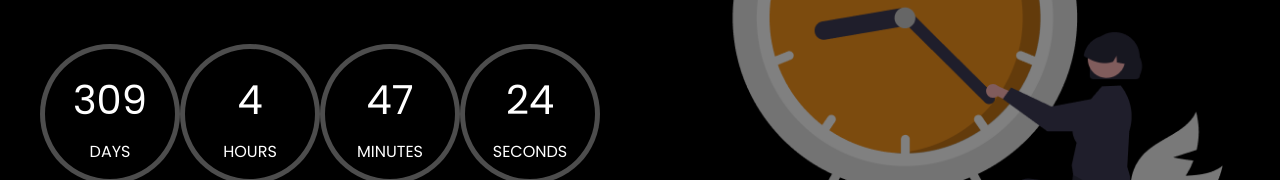
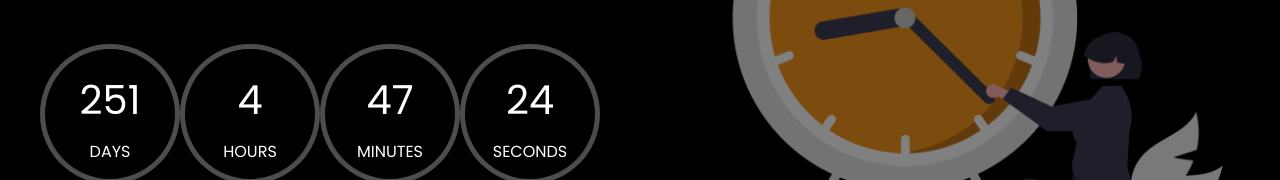
Before and after one commit to goeatit/eatit_coming_soon, a React (Create React App) app: page / in a window 1280 px wide. Shown: the part 296-476 px from the top of the page. Built offline with nearby package versions, Linux system fonts and the light colour scheme; some icons are missing.

Commit message:
Update homepage.jsx changed deadline

```diff
--- a/src/components/homepage.jsx
+++ b/src/components/homepage.jsx
@@ -9,7 +9,7 @@ import "./style.css";
 import "boxicons";
 
 function DemoCarousel() {
-  const deadline = new Date("2024-03-01");
+  const deadline = new Date("2024-01-03");
   deadline.setDate(deadline.getDate() + 120);
 
   const [timeLeft, setTimeLeft] = useState(calculateTimeLeft());
```
